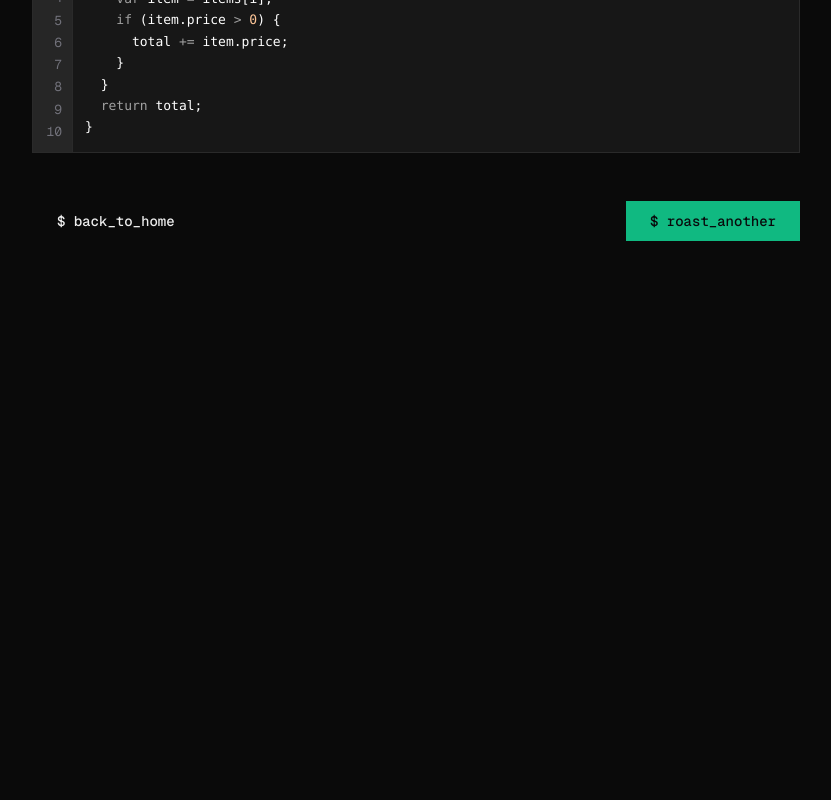
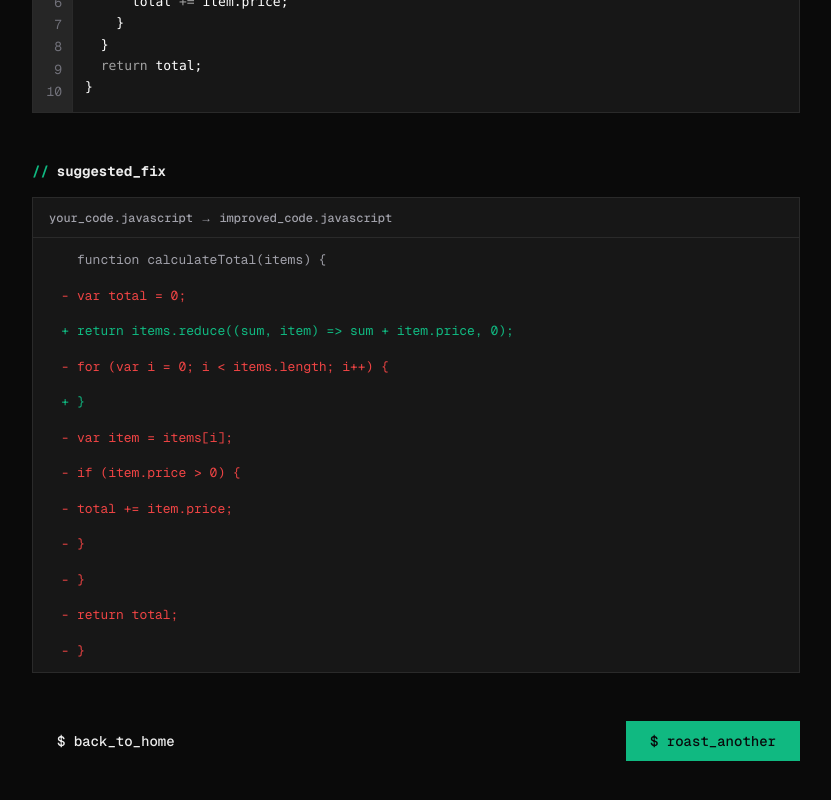
Before and after one commit to TeixeiraCamila/nwl-operator, a Next.js app: page /roast/1 in a window 1280 px wide. Shown: the part 936-1736 px from the top of the page, without its empty margins (224-1055 px from the left). Before the commit the page ends 1217 px from the top, so only its background shows below. Built offline with nearby package versions, Linux system fonts and the light colour scheme.

Commit message:
feat: add DiffBlock component and update diff styling
- Create DiffBlock wrapper with filename header
- Update DiffLine to show spaces for context (not visible prefix)
- Add suggested_fix section to roast page with diff computation
- Follow original repository patterns

```diff
--- a/src/app/roast/[id]/page.tsx
+++ b/src/app/roast/[id]/page.tsx
@@ -1,6 +1,8 @@
 import Link from "next/link";
 import { CodeBlock, CodeBlockHeader } from "@/components/code-block";
 import { Badge } from "@/components/ui/badge";
+import { DiffBlock } from "@/components/ui/diff-block";
+import { DiffLine } from "@/components/ui/diff-line";
 import { Button } from "@/components/ui/button";
 import { ScoreRing } from "@/components/ui/score-ring";
 import { LANGUAGES } from "@/lib/languages";
@@ -18,6 +20,10 @@ const STATIC_CODE = `function calculateTotal(items) {
     }
   }
   return total;
+}`;
+
+const STATIC_SUGGESTED_FIX = `function calculateTotal(items) {
+  return items.reduce((sum, item) => sum + item.price, 0);
 }`;
 
 const STATIC_ANALYSES = [
@@ -47,6 +53,37 @@ const STATIC_ANALYSES = [
   },
 ] as const;
 
+type DiffLineType = "added" | "removed" | "context";
+
+function computeDiffLines(
+  original: string,
+  suggested: string,
+): Array<{ type: DiffLineType; content: string }> {
+  const originalLines = original.split("\n");
+  const suggestedLines = suggested.split("\n");
+  const lines: Array<{ type: DiffLineType; content: string }> = [];
+
+  const maxLen = Math.max(originalLines.length, suggestedLines.length);
+
+  for (let i = 0; i < maxLen; i++) {
+    const orig = originalLines[i];
+    const sugg = suggestedLines[i];
+
+    if (orig === sugg) {
+      lines.push({ type: "context", content: orig ?? "" });
+    } else {
+      if (orig !== undefined) {
+        lines.push({ type: "removed", content: orig });
+      }
+      if (sugg !== undefined) {
+        lines.push({ type: "added", content: sugg });
+      }
+    }
+  }
+
+  return lines;
+}
+
 function getScoreColor(score: number) {
   if (score >= 7) return "accent-green";
   if (score >= 4) return "accent-amber";
@@ -61,7 +98,8 @@ function getVerdict(score: number) {
 
 function getRoastMessage(score: number) {
   if (score >= 7) return '"not bad... but we have notes."';
-  if (score >= 4) return '"this code walks so future maintainers can run... away from it."';
+  if (score >= 4)
+    return '"this code walks so future maintainers can run... away from it."';
   return '"this code looks like it was written during a power outage... in 2005."';
 }
 
@@ -76,6 +114,7 @@ export default async function RoastResultPage({
   const scoreColor = getScoreColor(overallScore);
   const verdict = getVerdict(overallScore);
   const roastMessage = getRoastMessage(overallScore);
+  const diffLines = computeDiffLines(STATIC_CODE, STATIC_SUGGESTED_FIX);
 
   return (
     <main className="flex min-h-screen flex-col items-center bg-bg-page px-10 py-10">
@@ -146,7 +185,26 @@ export default async function RoastResultPage({
             </span>
           </div>
 
-          <CodeBlock code={STATIC_CODE} lang={lang} filename={languageName} />
+          <CodeBlock code={STATIC_CODE} lang={lang} />
+        </div>
+
+        <div className="flex w-full max-w-3xl flex-col gap-4">
+          <div className="flex items-center gap-2">
+            <span className="font-mono text-sm font-bold text-accent-green">
+              {"//"}
+            </span>
+            <span className="font-mono text-sm font-bold text-text-primary">
+              suggested_fix
+            </span>
+          </div>
+
+          <DiffBlock from={`your_code.${lang}`} to={`improved_code.${lang}`}>
+            {diffLines.map((line, i) => (
+              <DiffLine key={`diff-${i}`} type={line.type}>
+                {line.content}
+              </DiffLine>
+            ))}
+          </DiffBlock>
         </div>
 
         <div className="flex w-full max-w-3xl items-center justify-between">
--- a/src/components/index.ts
+++ b/src/components/index.ts
@@ -64,6 +64,8 @@ export type { ButtonProps } from "./ui/button";
 export { Button, buttonVariants } from "./ui/button";
 export type { DiffLineProps, DiffLineVariants } from "./ui/diff-line";
 export { DiffLine, diffLine } from "./ui/diff-line";
+export type { DiffBlockProps, DiffBlockHeaderProps } from "./ui/diff-block";
+export { DiffBlock, DiffBlockHeader } from "./ui/diff-block";
 export type { ScoreRingProps } from "./ui/score-ring";
 export { ScoreRing } from "./ui/score-ring";
 export type { ToggleProps } from "./ui/toggle";
--- /dev/null
+++ b/src/components/ui/diff-block.tsx
@@ -0,0 +1,39 @@
+import type { ComponentProps } from "react";
+import { twMerge } from "tailwind-merge";
+
+type DiffBlockHeaderProps = {
+  from?: string;
+  to?: string;
+};
+
+function DiffBlockHeader({ from, to }: DiffBlockHeaderProps) {
+  return (
+    <div className="flex items-center gap-2 h-10 px-4 border-b border-border-primary">
+      <span className="font-mono text-xs font-medium text-text-secondary">
+        {from} → {to}
+      </span>
+    </div>
+  );
+}
+
+type DiffBlockProps = ComponentProps<"div"> & {
+  from?: string;
+  to?: string;
+};
+
+function DiffBlock({ from, to, className, children, ...props }: DiffBlockProps) {
+  return (
+    <div
+      className={twMerge(
+        "border border-border-primary bg-bg-input overflow-hidden",
+        className,
+      )}
+      {...props}
+    >
+      <DiffBlockHeader from={from} to={to} />
+      <div className="flex flex-col py-1">{children}</div>
+    </div>
+  );
+}
+
+export { DiffBlock, DiffBlockHeader, type DiffBlockProps, type DiffBlockHeaderProps };
--- a/src/components/ui/diff-line.tsx
+++ b/src/components/ui/diff-line.tsx
@@ -16,12 +16,12 @@ const diffLine = tv({
 });
 
 const diffPrefix = tv({
-  base: "select-none shrink-0",
+  base: "select-none shrink-0 w-5 text-right",
   variants: {
     type: {
       added: "text-accent-green",
       removed: "text-accent-red",
-      context: "text-text-tertiary",
+      context: "text-transparent",
     },
   },
   defaultVariants: {
@@ -33,8 +33,8 @@ const diffContent = tv({
   base: "",
   variants: {
     type: {
-      added: "text-text-primary",
-      removed: "text-text-secondary",
+      added: "text-accent-green",
+      removed: "text-accent-red",
       context: "text-text-secondary",
     },
   },
```
